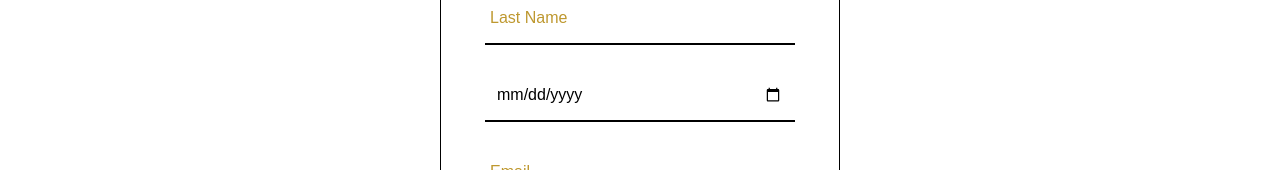
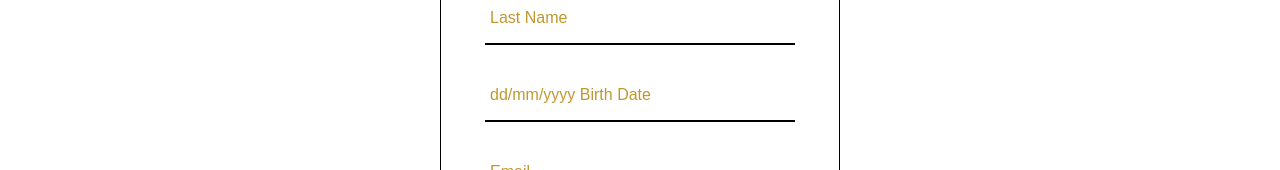
Before and after one commit to JCamacho4/sporthub_vercel, a React (Vite) app in the folder sporthubReact/: page /signup in a window 1280 px wide. Shown: the part 389-559 px from the top of the page. Built offline with nearby package versions, Linux system fonts and the light colour scheme.

Commit message:
date in sign up better

```diff
--- a/sporthubReact/src/assets/styles/forms.css
+++ b/sporthubReact/src/assets/styles/forms.css
@@ -61,6 +61,7 @@ input#username:focus ~ label{
     color: #b7b7b7;
 }
 
+
 input#password:focus ~ label{
     left: 205px;
     color: #b7b7b7;
@@ -77,7 +78,12 @@ input#name:focus ~ label{
 }
 
 input#lname:focus ~ label{
-    left: 230px;
+    left: 200px;
+    color: #b7b7b7;
+}
+
+input#fecha:focus ~ label{
+    left: 190px;
     color: #b7b7b7;
 }
 
--- a/sporthubReact/src/components/ChangePersonalInfo.jsx
+++ b/sporthubReact/src/components/ChangePersonalInfo.jsx
@@ -32,6 +32,7 @@ export default function ChangePersonalInfo({ userLogged, setUserLogged }) {
 
     const submitEvent = (e) => {
         e.preventDefault();
+        console.log(userData.date);
         let password = document.getElementById("pass").value;
         let password_confirm = document.getElementById("pass2").value;
         if(password!==password_confirm){
--- a/sporthubReact/src/components/SignUp.jsx
+++ b/sporthubReact/src/components/SignUp.jsx
@@ -14,18 +14,20 @@ export default function SignUp({ userLogged, setUserLogged }) {
 
   const signUpEvent = (e) => {
     e.preventDefault();
-    // Here we will send the username and password to the backend
-    // and check if the user is registered
-    // If the user is registered, we will display an error message
-    // If the user is not registered, we will register the user and redirect to the home page
 
-    axios
+    const [dia, mes, anio] = dateInput.split("/");
+    if (dia < 1 || dia > 31 || mes < 1 || mes > 12 || anio < 1900 || anio > 2023) {
+      alert("La fecha debe seguir el formato dd/mm/yyyy");
+    } else {
+      let dateSend = (anio + "-" + mes + "-" + dia);
+      axios
       .post("http://localhost:8080/newUser/", {
         username: usernameInput,
         password: passwordInput,
         name: nameInput,
         email: emailInput,
         lastName: lastNameInput,
+        date: dateSend,
       })
       .then((response) => {
         const user = { username: usernameInput };
@@ -41,6 +43,39 @@ export default function SignUp({ userLogged, setUserLogged }) {
           alert("There was a problem when creating the new user.");
         }
       });
+    }
+
+
+  };
+
+  const handleDateInputChange = (event) => {
+    let value = event.target.value;
+    if(value.length === 2){
+      if(dateInput.length === 1){
+        value += '/';
+      }
+    }else if(value.length === 5){
+      if(dateInput.length === 4){
+        value += '/';
+      }
+    }else if(value.length === 11){
+      value = dateInput;
+    }
+    setDateInput(value);
+  };
+
+  const handleDateInputClick = () => {
+    const datePicker = document.createElement('input');
+    datePicker.type = 'date';
+    datePicker.style.display = 'none';
+    document.body.appendChild(datePicker);
+
+    datePicker.addEventListener('change', () => {
+      setSelectedDate(datePicker.value);
+      document.body.removeChild(datePicker);
+    });
+
+    datePicker.click();
   };
 
   useEffect(() => {
@@ -88,14 +123,10 @@ export default function SignUp({ userLogged, setUserLogged }) {
             </div>
 
             <div className="inputbox formInputbox">
-            {/*
-            <input type="text" id="fecha" className="form-control" placeholder="dd/mm/yyyy"></input>
-          */}
-              <input id="date"
-                type="date"
-                className="form-control"
-                onChange={(event) => setDateInput (event.target.value)}
-              />
+            <ion-icon name="calendar-outline"></ion-icon>
+            <input type="text" maxLength={10} id="fecha" className="form-control"
+            value={dateInput} onChange={handleDateInputChange} onClick={handleDateInputClick}/>
+            <label>dd/mm/yyyy Birth Date</label>
             </div>
 
             <div className="inputbox formInputbox">
```
